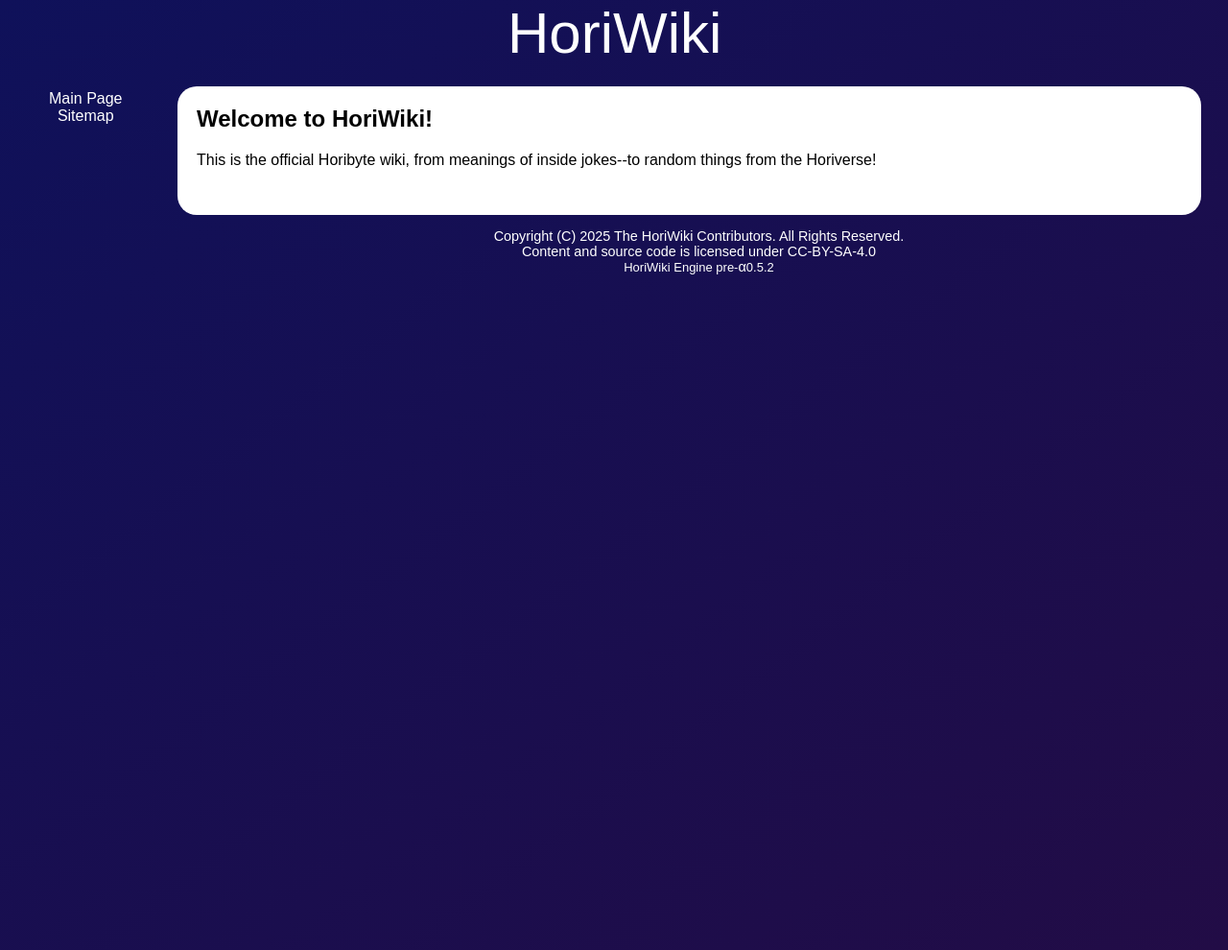
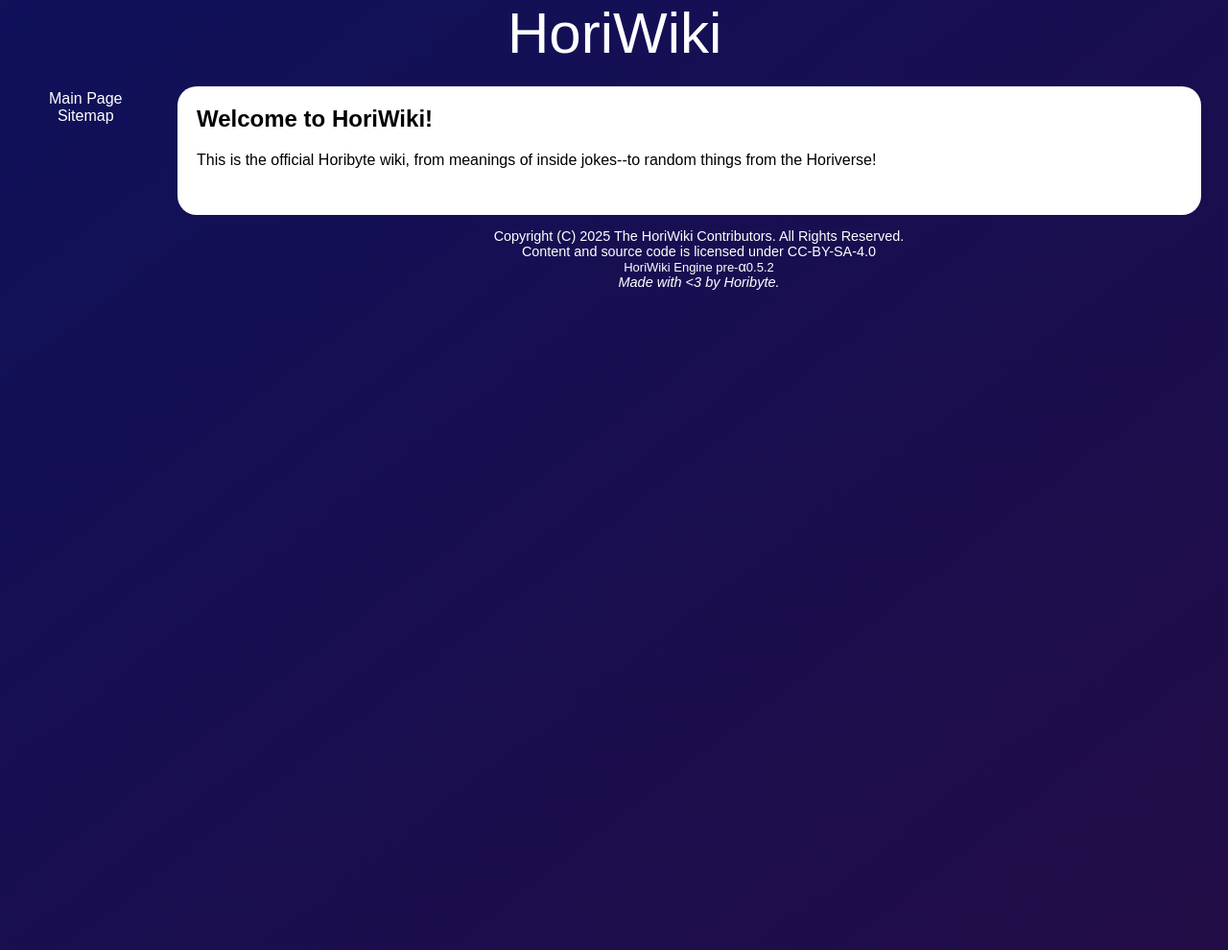
Before and after one commit to horibyte/wiki, a Jekyll site: the page built from Main_Page/index.html, in a window 1280 px wide. Shown: the whole page at 96% size. Built offline with Jekyll 4.4.1, drawn with Linux system fonts in a browser that asks for light colours.

Commit message:
Update footer.html

```diff
--- a/_includes/footer.html
+++ b/_includes/footer.html
@@ -1,4 +1,4 @@
 <div class="container" id="footer">
-    <p>Copyright (C) 2025 The HoriWiki Contributors. All Rights Reserved.<br>Content and source code is licensed under CC-BY-SA-4.0<br><span style="font-size:small;">HoriWiki Engine pre-<span style="font-size:14.5px;">α</span>0.5.2</span></p>
+    <p>Copyright (C) 2025 The HoriWiki Contributors. All Rights Reserved.<br>Content and source code is licensed under CC-BY-SA-4.0<br><span style="font-size:small;">HoriWiki Engine pre-<span style="font-size:14.5px;">α</span>0.5.2</span><br><span style="font-size:14.5px;"><i>Made with <3 by Horibyte.</i></span></span></p>
     <!-- forked from Horibyte Website 2.4.3565 -->
 </div>
```
